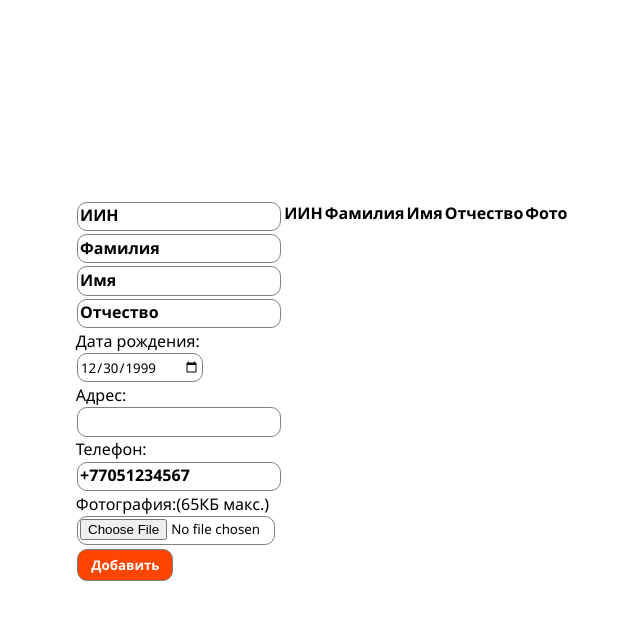
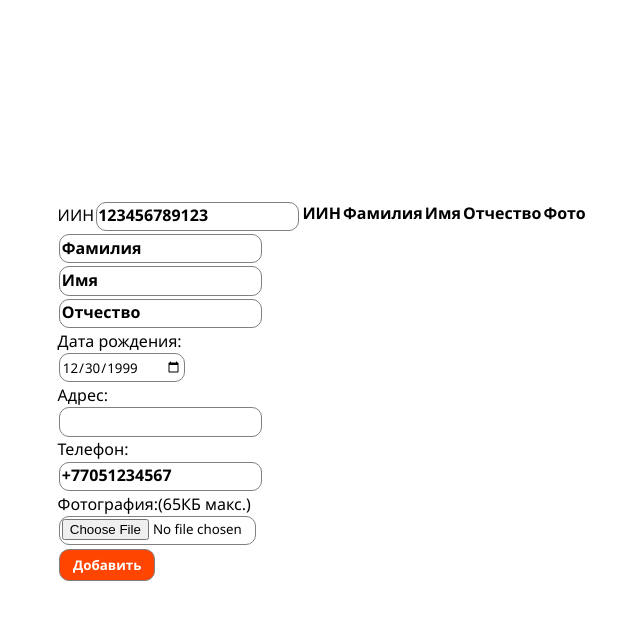
Before and after one commit to breadwithmeth/sobes, a PHP site: page / in a window 1280 px wide. Shown: the top 620 px of the page, without its empty margins (237-877 px from the left). Run offline with PHP 8.4, Linux system fonts and the light colour scheme; data that the repository does not hold is empty.

Commit message:
Add files via upload

```diff
--- a/index.php
+++ b/index.php
@@ -13,7 +13,7 @@
     <main>
         <div id="addData">
         <form name="formAddData" id="formAddData" action="#" method="post" enctype="multipart/form-data">
-            <input class="inputAddNew" type="text" name="id" placeholder="ИИН"> <br>
+            <label for="id">ИИН</label><input class="inputAddNew" type="text" name="id" placeholder="123456789123" pattern="([0-9]{12})" required> <br>
             <input class="inputAddNew" type="text" name="last_name" placeholder="Фамилия"> <br>
             <input class="inputAddNew" type="text" name="first_name" placeholder="Имя"> <br>
             <input class="inputAddNew" type="text" name="middle_name" placeholder="Отчество"> <br>
--- a/style.css
+++ b/style.css
@@ -32,6 +32,9 @@ main{
     margin: 0.1rem;
     padding: 0.1rem;
 
+}
+.inputAddNew:nth-child(1) {
+    width: 10px;
 }
 
 .inputAddNew[type = submit]{
```
Lines whose indentation alone changed are shown as unchanged.
